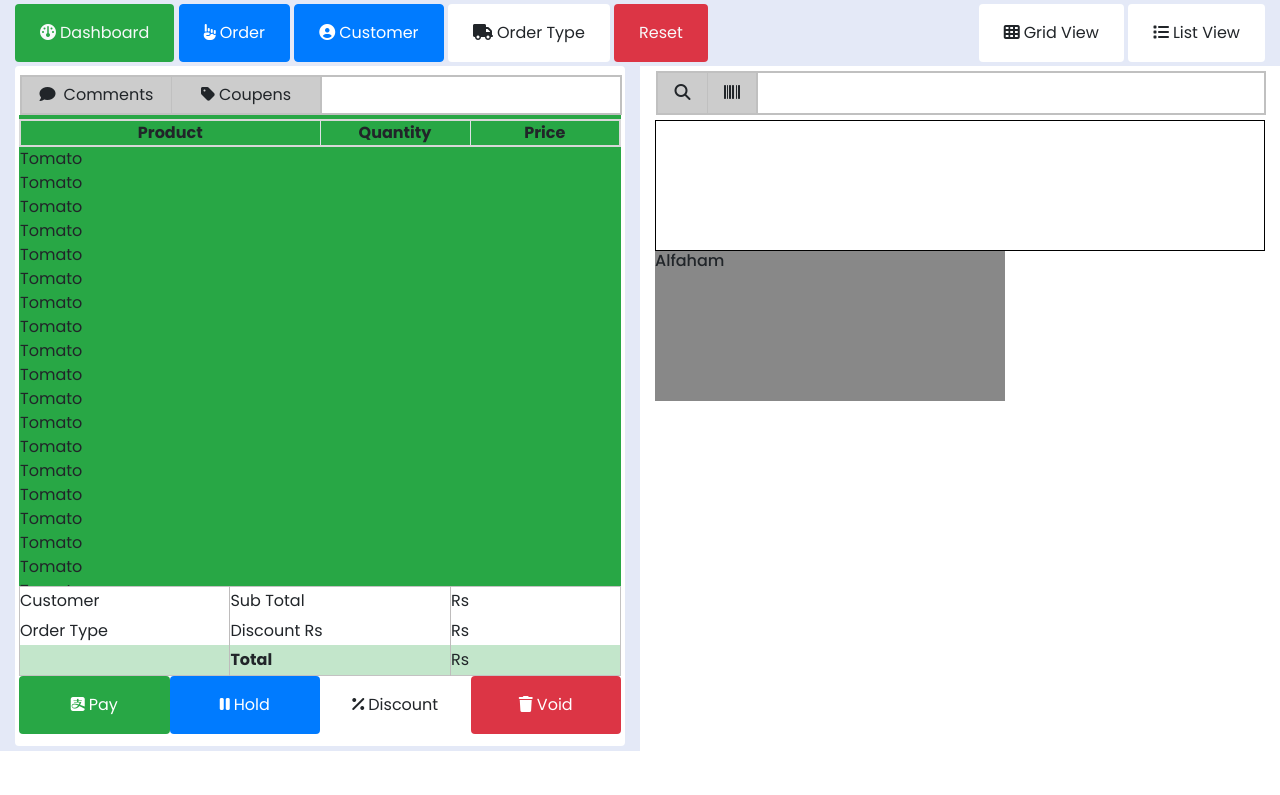
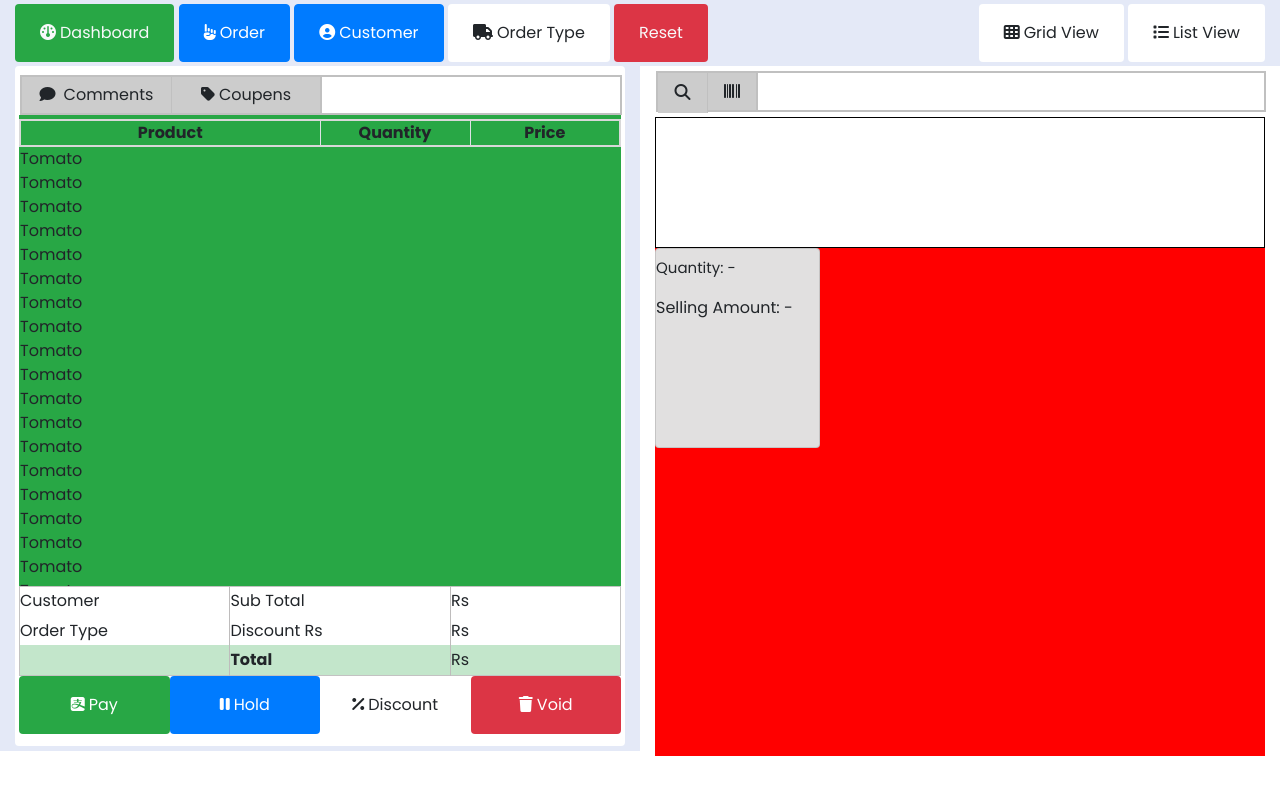
Before and after one commit to sanfeer-en/Project, a Django app: template templates/billing/billing.html in a window 1280 px wide. Shown: the top 795 px of the page. Run offline with Django 3.2, Linux system fonts and the light colour scheme; the template is opened without the code that fills it, so the values that code supplies are empty; some libraries are stand-ins or nearby versions.

Commit message:
production product listing

```diff
--- a/restaurantapp/urls.py
+++ b/restaurantapp/urls.py
@@ -1,5 +1,6 @@
 from django.urls import path
 from .views import  *
+from .apis import *
 
 
 urlpatterns = [
@@ -59,7 +60,8 @@ urlpatterns = [
 
 
     path('bills', billing_Form, name='billing'),
-
+    path('api/category/',CategoryProductApi.as_view(),)
+    # path('api/category/',category_product_api, name='category_product_api'),
 
 
 
--- a/static/css/billing/billing.css
+++ b/static/css/billing/billing.css
@@ -91,7 +91,7 @@
         margin-left: 1px;
         background-color: white;
         width: 100%;
-        height: auto;
+        height: 41px;
         margin-top: 5px;
         display: flex;
 }
@@ -194,8 +194,28 @@
         height: 60px;
     }
 
+.listin  {
+        background-color: #e1e0e0;
+        width: 165px;
+        height: 128px;
+
+    }
+
+.parent-listin{
+    display: flex;
+    background-color: red;
+    height: 508px;
+    overflow-y: scroll ;
+}
+
+.img-product{
+    width: 150px;
+    height: 80px;
+}
 .listin {
-    background-color: #888;
-    width: 350px;
-    height: 150px;
+    height: 200px;
+
 }
+#quantityDetails {
+    font-size: 15px;
+}
--- /dev/null
+++ b/static/js/bill.js
@@ -0,0 +1,53 @@
+$(document).ready(function () {
+    $('.category-item').on('click', function () {
+        const category_name = $(this).data('category-name');
+        console.log(category_name);
+        $.ajax({
+            url: '/api/category',
+            type: 'GET',
+            dataType: 'json',
+            success: function (data) {
+                displayCategoryProducts(data, category_name, $(this));
+                console.log(data);
+            },
+            error: function (error) {
+                alert('error');
+            }
+        });
+    });
+
+    function displayCategoryProducts(data, category_name, clickedElement) {
+        console.log('aaaaaaaaaaaaaaaaaaaaaaaaaaaaaaaaaaaaaa');
+        const filteredData = data.filter(stock => {
+            console.log('stock:', stock); // Log the entire stock object
+            console.log('stock.Product:', stock.Product); // Log the Product property
+
+            return stock.Product.Category_Fr.Namecategory  === category_name && stock.Product.Is_for_sale === true;
+        });
+        console.log("dats",filteredData)
+        const container = $('.parent-listin'); // Target the specific container
+
+        container.empty();
+        for (let i = 0; i < filteredData.length; i++) {
+            const productName = filteredData[i].Product.Product_Name;
+            console.log(productName)
+            const quantityValue = filteredData[i].Quantity;
+            console.log(quantityValue)
+            const price = filteredData[i].Selling_Amount;
+            const img = filteredData[i].Product.Product_Image;
+
+            console.log(price)
+
+
+            let content = `
+            <div class="listin card">
+                <img src="${img}" alt="" class="img-product">
+                <h6 id="categoryName">${productName}</h6>
+                <p id="quantityDetails">Quantity: ${quantityValue}</p>
+                <p id="sellingAmountDetails">Selling Amount: ${price}</p>
+                </div>
+            `;
+            container.append(content);
+        }
+    }
+});
--- a/templates/base.html
+++ b/templates/base.html
@@ -21,6 +21,7 @@
     <link href="https://cdn.jsdelivr.net/npm/select2@4.1.0-rc.0/dist/css/select2.min.css" rel="stylesheet" />
     <script src="https://cdn.jsdelivr.net/npm/select2@4.1.0-rc.0/dist/js/select2.min.js"></script>
 
+    <script defer src="https://cdnjs.cloudflare.com/ajax/libs/jquery/3.7.1/jquery.min.js" integrity="sha512-v2CJ7UaYy4JwqLDIrZUI/4hqeoQieOmAZNXBeQyjo21dadnwR+8ZaIJVT8EE2iyI61OV8e6M8PP2/4hpQINQ/g==" crossorigin="anonymous" referrerpolicy="no-referrer"></script>
 
     {% block css %}
 
--- a/templates/billing/billing.html
+++ b/templates/billing/billing.html
@@ -236,12 +236,12 @@
                     <div class=" parentproduct">
                         <div class="productDiv">
                             {% for category in categories %}
-                                <div class="category-item">
+                                <div data-category-name='{{category.Namecategory}}' class="category-item">
                                     {% if category.Imagecategory %}
                                         <div class="image-container">
-                                            <img src="{{ category.Imagecategory.url }}" alt="{{ category.Namecategory }} Image" height="120px" width="134px">
+                                            <img src="{{ category.Imagecategory.url }}" alt="{{ category.Namecategory }} Image" height="120px" width="134px"   >
                                             <div class="categoryNmae">
-                                            <p>{{ category.Namecategory }}</p>
+                                            <p class="btn">{{ category.Namecategory }}</p>
                                            </div>
                                         </div>
                                     {% endif %}
@@ -249,11 +249,16 @@
                             {% endfor %}
                         </div>
                     </div>
-                    <div class="listin ">
-                        <h6>Alfaham</h6>
+                    <div class="parent-listin">
+                        <div class="listin card">
+                            <img src="" alt="">
+                            <h6 id="categoryName"></h6>
+                            <p id="quantityDetails">Quantity: -</p>
+                            <p id="sellingAmountDetails">Selling Amount: -</p>
+                        </div>
+                    </div>
 
-                    </div>
-                </section>
+                 </section>
 
              </div>
             </div>
@@ -265,6 +270,8 @@
     function resetPage() {
         window.location.reload(); // Reloads the page
     }
+
     </script>
+    <script src="{% static 'js/bill.js' %}"></script>
 
 {% endblock HomeBilling %}
--- a/templates/category/table_category.html
+++ b/templates/category/table_category.html
@@ -22,7 +22,7 @@
         <tbody>
             {% for x in categorytable  %}
               <tr>
-                <td>{{x.id}}</td>
+                <td>{{forloop.counter}}</td>
                 <td>{{x.Namecategory}}</td>
                 <td>{{x.Imagecategory }}</td>
                 <td><a href="{% url 'category_delete' x.id  %}" class="btn btn-danger">Delete</a></td>
--- a/templates/product/table_product.html
+++ b/templates/product/table_product.html
@@ -27,7 +27,7 @@
         <tbody>
             {% for x in Product_Data  %}
               <tr>
-                <td>{{x.id}}</td>
+                <td>{{forloop.counter}}</td>
                 <td>{{x.Product_Name}}</td>
                 <td>{{x.Category_Fr}}</td>
                 <td>{{x.Unit_Fr }}</td>
```
Also changed, not shown: restaurantapp/serializer.py (added, +22 -0 lines), restaurantapp/views.py (+38 -0 lines), restaurantproject/settings.py (+11 -1 lines), restaurantapp/apis.py (added), 1 other file.
